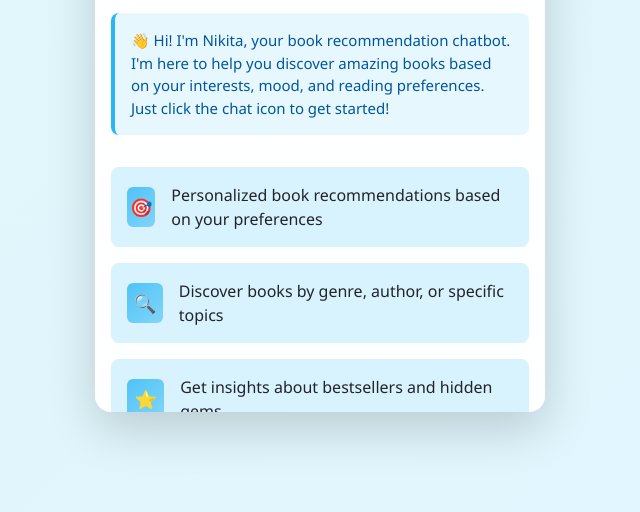
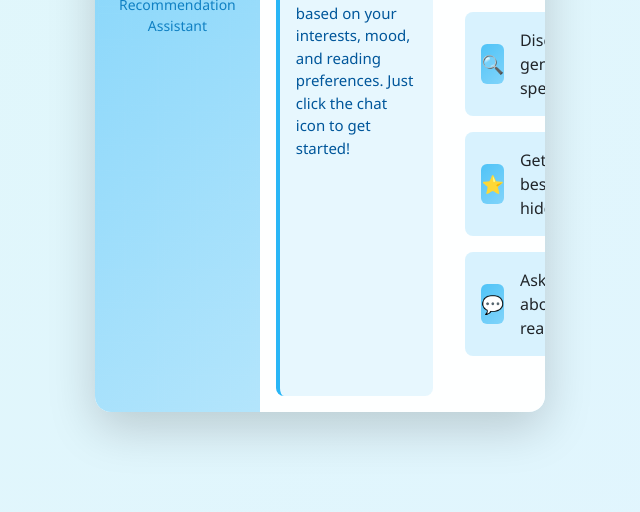
Before and after one commit to nikitadixit176-creator/bookbot, a plain HTML site: page index.html in a window 1280 px wide. Shown: the part 288-800 px from the top of the page, without its empty margins (320-960 px from the left). Drawn offline with nearby package versions, Linux system fonts and the light colour scheme.

Commit message:
Update index.html

```diff
--- a/index.html
+++ b/index.html
@@ -119,7 +119,7 @@
   </style>
 </head>
 <body class="d-flex justify-content-center align-items-center p-3">
-  <div class="chatbot-container rounded-4 shadow-lg overflow-hidden d-flex flex-column">
+  <div class="chatbot-container rounded-4 shadow-lg overflow-hidden d-flex flex-row">
     <!-- Header -->
     <div class="chat-header p-4 text-center text-white">
       <div class="bot-avatar rounded-circle mx-auto mb-3 d-flex align-items-center justify-content-center">
```
